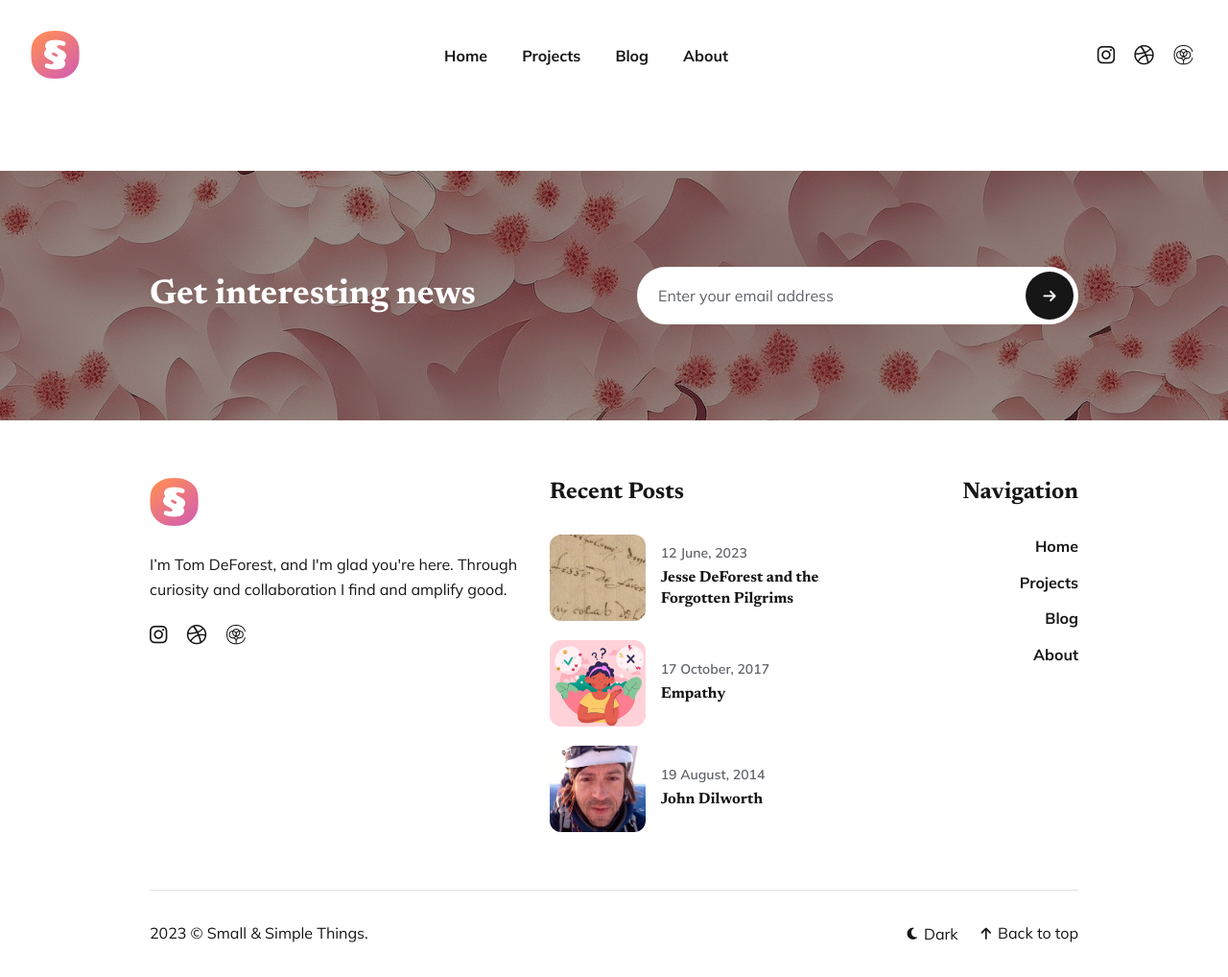
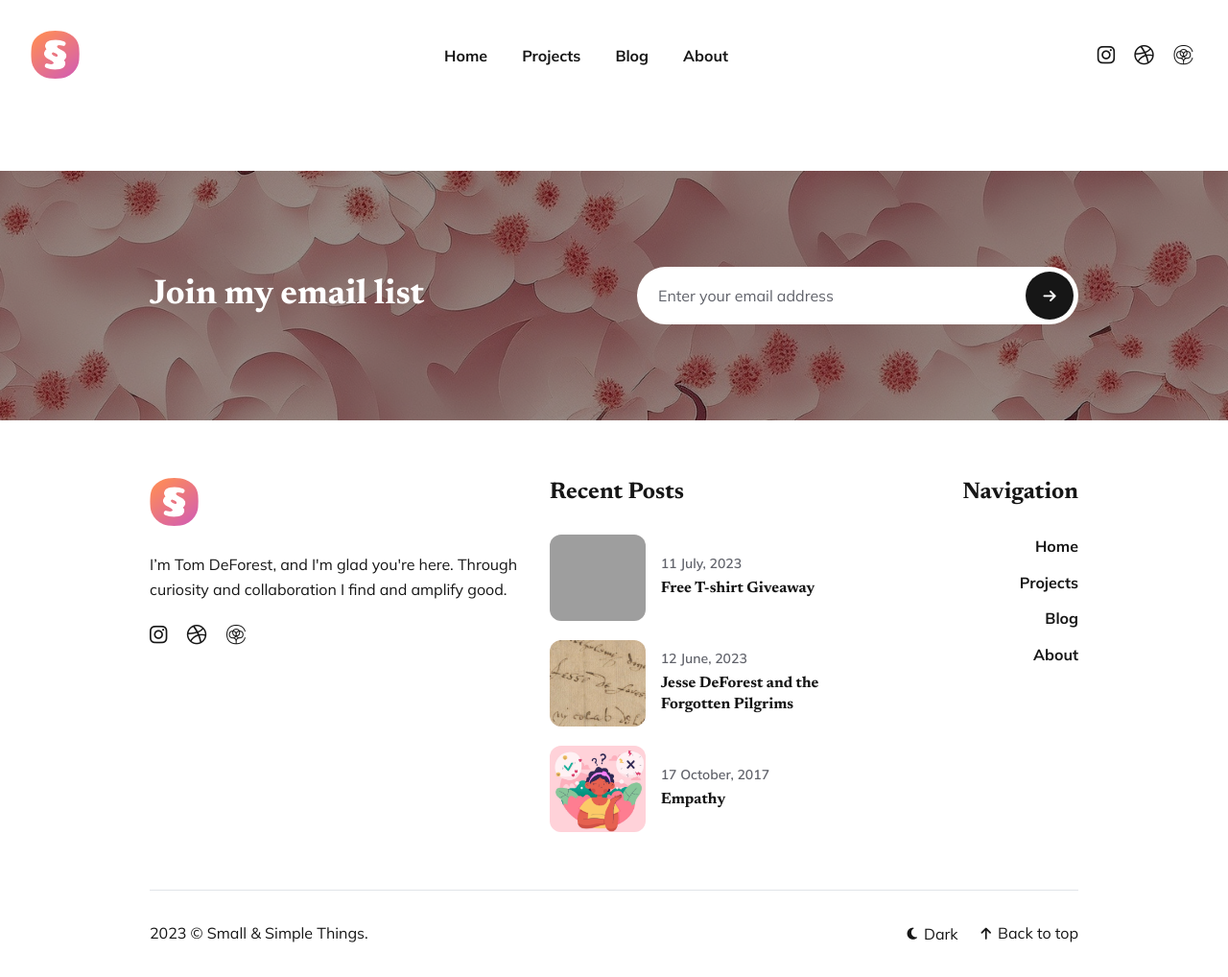
Before and after one commit to tomdeforest/tomdeforest.github.io, a Jekyll site: the page built from _pages/tags.html, in a window 1280 px wide. Shown: the whole page at 96% size. Built offline with Jekyll 4.4.1, drawn with Linux system fonts in a browser that asks for light colours; part of the change alters nothing that is shown; grey boxes are pictures that could not be loaded.

Commit message:
New post: t-shirt giveaway

```diff
--- a/_data/settings.yml
+++ b/_data/settings.yml
@@ -102,7 +102,7 @@ section_tags_title: ✌️ Explore Topics
 # Newsletter Settings
 mailchimp_settings:
   enable: true
-  mailchimp_title: Get interesting news
+  mailchimp_title: Join my email list
   mailchimp_identifier: smallandsimplethings.us21.list-manage.com/subscribe/post?u=0c40591b2049de5edad5e36ab&amp;id=3a7101c0ee&amp;f_id=004d5ae1f0 # Add your MailChimp form identifier. For example - frnla.us6.list-manage.com/subscribe/post?u=6314d69a3f315af7ce3fb00a0&amp;id=3038727cc3
   mailchimp_input_text: Enter your email address
   mailchimp_background_image: /images/paper-art-sakura.jpg
--- /dev/null
+++ b/_posts/2023-07-11-Free-t-shirt.md
@@ -0,0 +1,34 @@
+---
+date:   2023-07-11 09:53:17
+layout: post
+title: Free T-shirt Giveaway
+description: This is going to be fun!
+image: '/images/tee-shop-cotton-bureau.png'
+tags: [design]
+---
+
+I love designing t-shirts and selling them on [Cotton Bureau](https://cottonbureau.com/people/small-simple-things)! Usually, you have to pay money for my t-shirts. Today you can [join my email list](#membedded-subscribe-form) for a chance to win a free t-shirt! Crazy!!! Do it now before I change my mind!
+
+## More details for those who like to read details and aren't sure whether they like getting free stuff
+
+1. Sign up for my email list using the [form below](#membedded-subscribe-form). I promise I won't sell your info. Scout's honor.
+1. You will be automatically entered for a chance to win a discount code for a free t-shirt on [Cotton Bureau](https://cottonbureau.com/).
+1. I will hold a random drawing sometime in July/August 2023 to determine the winner.
+1. I'll announce the winner to the email list.
+
+## But wait! There's more!
+
+You can also get access to my secret discount code for $5 off Cotton Bureau products. (Discount is only valid for new Cotton Bureau users).
+
+To get access to this discount code, do the following:
+1. Follow me on [Instagram](https://www.instagram.com/smallandsimplethings.org_/).
+1. DM me with the top secret passphrase, "Please send me the $5 discount code!"
+1. I will reply with the code.
+
+Isn't this fun!?
+
+## See you soon!
+
+I am looking forward to connecting with you and giving you secret codes! Until then, check out my [Instagram](https://www.instagram.com/smallandsimplethings.org_/) feed and follow me on [Dribbble](https://dribbble.com/smallandsimple).
+
+<p lang="jp">さよなら!</p>
```
